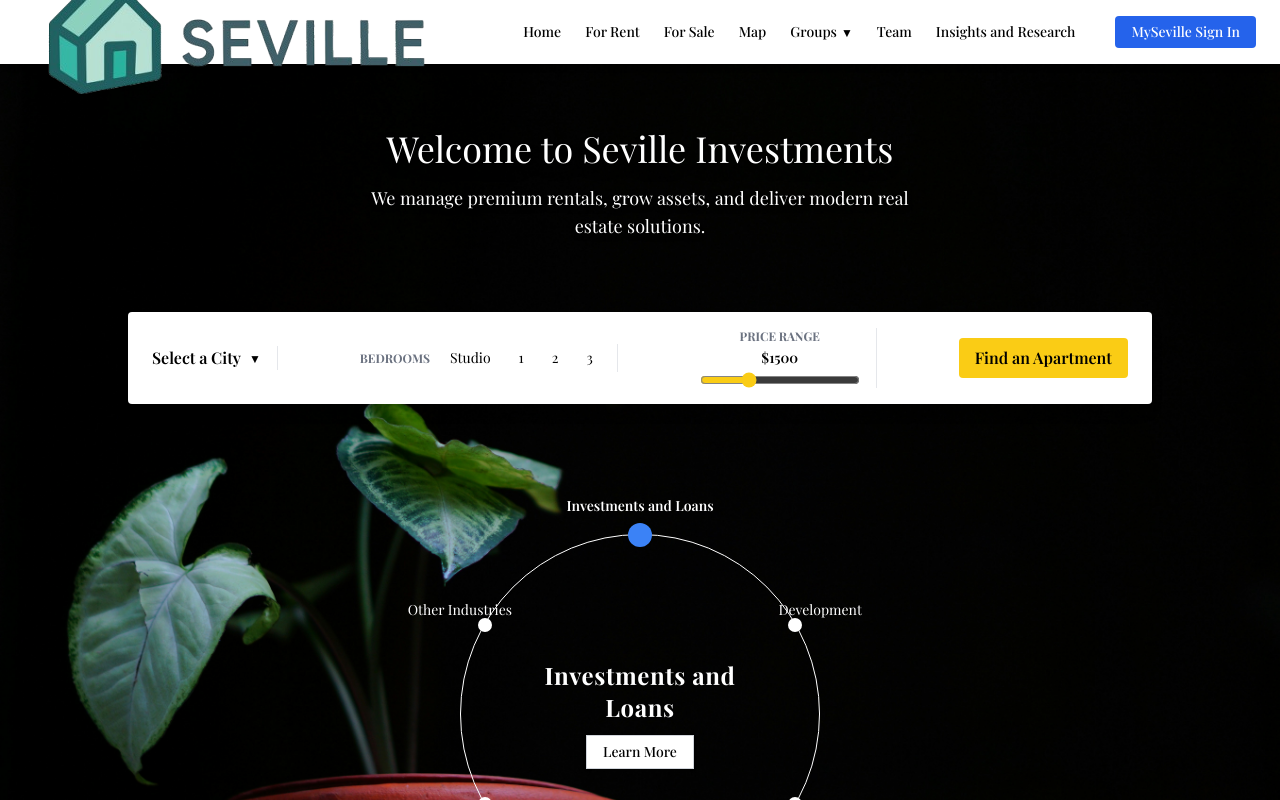
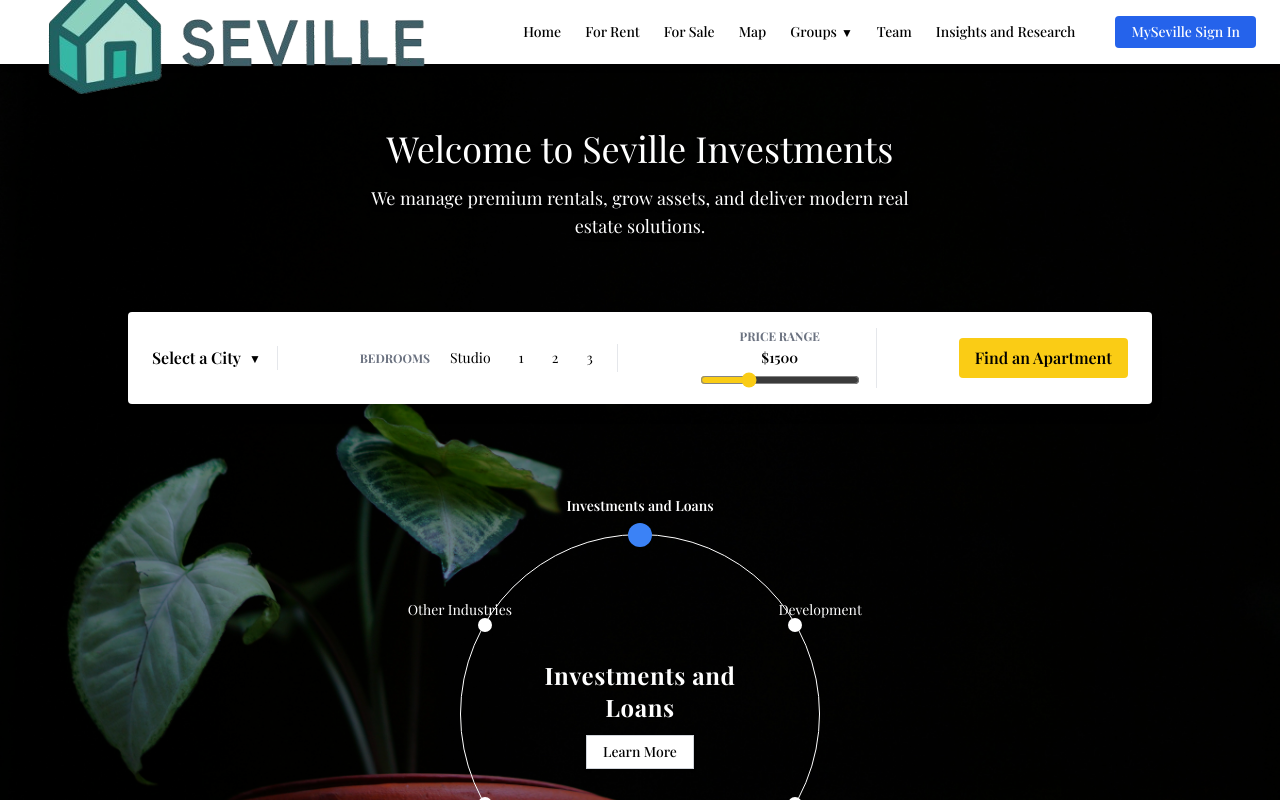
Before and after one commit to Jeevanthiruchittampalam/SevilleWebsite, a Next.js app: page / in a window 1280 px wide. Shown: the top 800 px of the page. Built offline with nearby package versions, Linux system fonts and the light colour scheme.

Commit message:
Issues With Flashing Homepage Attempt 2.1

```diff
--- a/src/app/page.js
+++ b/src/app/page.js
@@ -22,7 +22,7 @@ export default function Home() {
   const [activeSector, setActiveSector] = useState(sectors[0]);
   const [userSelected, setUserSelected] = useState(false);
 
-  // ✅ Preload all background images
+  // Preload images once on mount
   useEffect(() => {
     Object.values(sectorBackgrounds).forEach((src) => {
       const img = new Image();
@@ -30,15 +30,17 @@ export default function Home() {
     });
   }, []);
 
-  // Auto-cycle sectors every 6 seconds unless user clicked
+  // Auto-cycle sectors every 6 seconds unless user has selected manually
   useEffect(() => {
     if (userSelected) return;
+
     const interval = setInterval(() => {
       setActiveSector((prev) => {
         const currentIndex = sectors.indexOf(prev);
         return sectors[(currentIndex + 1) % sectors.length];
       });
     }, 6000);
+
     return () => clearInterval(interval);
   }, [userSelected]);
 
@@ -48,15 +50,32 @@ export default function Home() {
   };
 
   return (
-    <div className="flex flex-col min-h-screen font-body text-black">
+    <div className="flex flex-col min-h-screen font-body text-black bg-neutral-900">
       <Header />
 
-      <main
-        className="flex-grow flex flex-col items-center justify-center text-center px-4 py-16 bg-cover bg-center transition-all duration-500"
-        style={{
-          backgroundImage: `url(${sectorBackgrounds[activeSector]})`,
-        }}
-      >
+      <main className="flex-grow relative w-full overflow-hidden">
+        {/* Background Images Layer */}
+        <div className="absolute inset-0 z-0 transition-opacity duration-700 ease-in-out">
+          {Object.entries(sectorBackgrounds).map(([sector, url]) => (
+            <img
+              key={sector}
+              src={url}
+              alt={sector}
+              className={`absolute inset-0 w-full h-full object-cover transition-opacity duration-700 ease-in-out ${
+                activeSector === sector ? 'opacity-100' : 'opacity-0'
+              }`}
+              loading="eager"
+              fetchpriority="high"
+            />
+          ))}
+          {/* Fallback Placeholder Background */}
+          <div className="absolute inset-0 bg-black opacity-50 z-[-1]" />
+          {/* Optional: additional overlay for contrast */}
+          <div className="absolute inset-0 bg-black bg-opacity-30 z-0" />
+        </div>
+
+        {/* Foreground Content */}
+        <div className="relative z-10 flex flex-col items-center justify-center text-center px-4 py-16">
           <h1 className="text-4xl font-heading text-white mb-4 drop-shadow-lg">
             Welcome to Seville Investments
           </h1>
@@ -69,6 +88,7 @@ export default function Home() {
             activeSector={activeSector}
             setActiveSector={handleSectorClick}
           />
+        </div>
       </main>
 
       <Footer />
```
Lines whose indentation alone changed are shown as unchanged.
